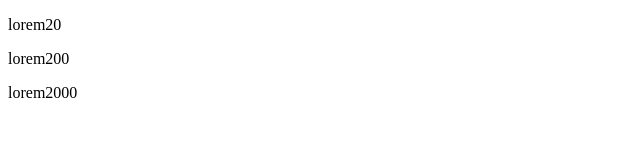
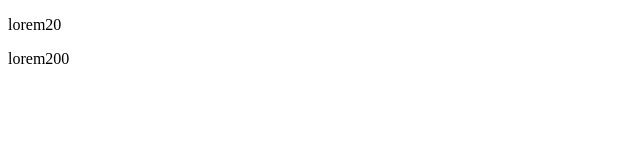
Before and after one commit to Keerthanakeerthu2000/git2, a plain HTML site: page index.html in a window 1280 px wide. Shown: the full height of the page, 0-640 px from the left. Drawn offline with Linux system fonts and the light colour scheme.

Commit message:
Update index.html

```diff
--- a/index.html
+++ b/index.html
@@ -8,6 +8,6 @@
 <body>
     <p>lorem20</p>
     <p>lorem200</p>
-    <p>lorem2000</p>
+
 </body>
 </html>
```
